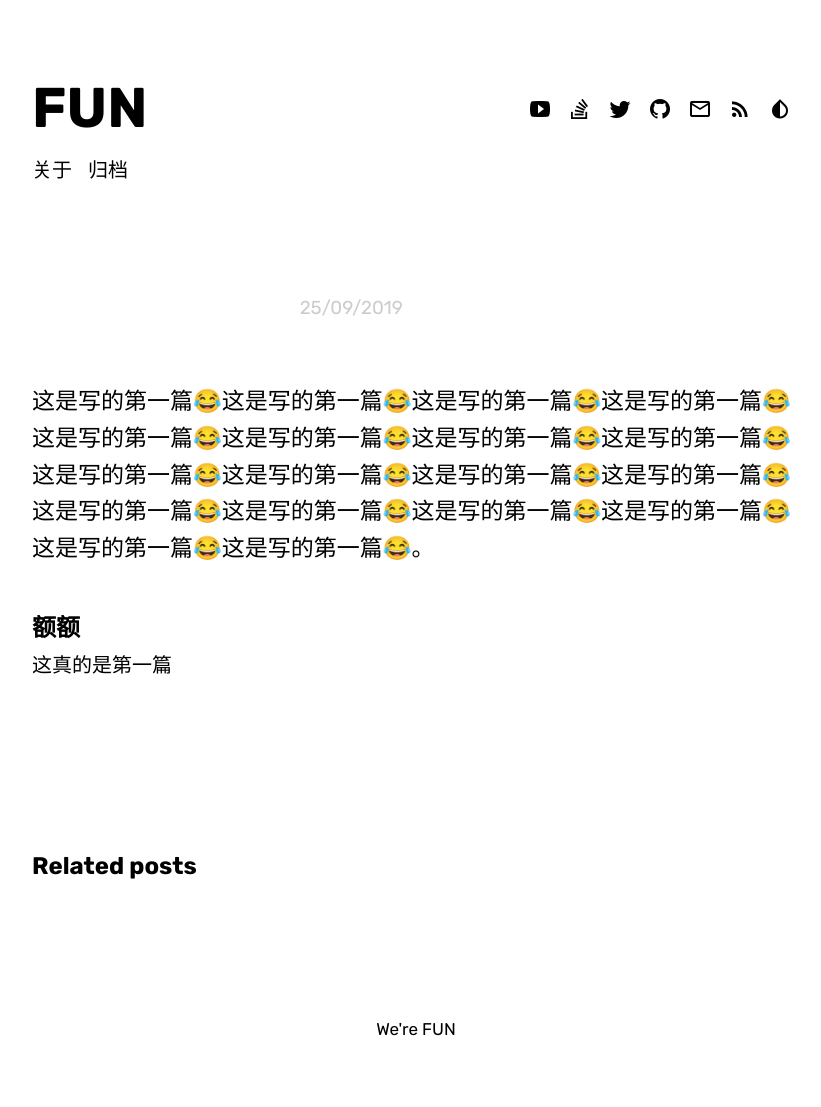
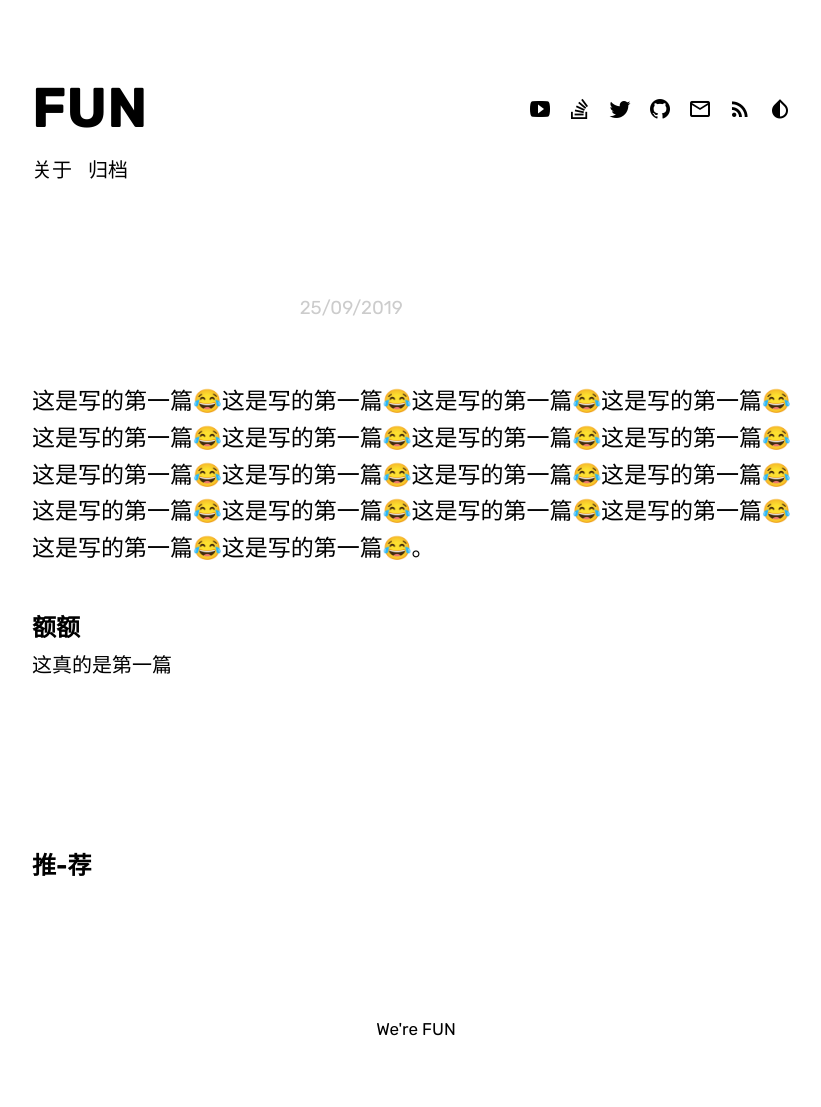
Before and after one commit to FUNzmr/Remember, a Jekyll site: the page built from _posts/2019-09-25-第一天.md, in a window 1280 px wide. Shown: the whole page, without its empty margins (224-1045 px from the left). Built offline with Jekyll 4.4.1, drawn with Linux system fonts in a browser that asks for light colours; some web fonts are replaced; comment, search, counter and statistics services are not loaded.

Commit message:
Update related.html

```diff
--- a/_includes/post/related.html
+++ b/_includes/post/related.html
@@ -1,6 +1,6 @@
 <aside class="related">
 
-<h2>Related posts</h2>
+<h2>推-荐</h2>
 <ul class="related-posts">
 
 {% assign maxRelated = 4 %}
```
